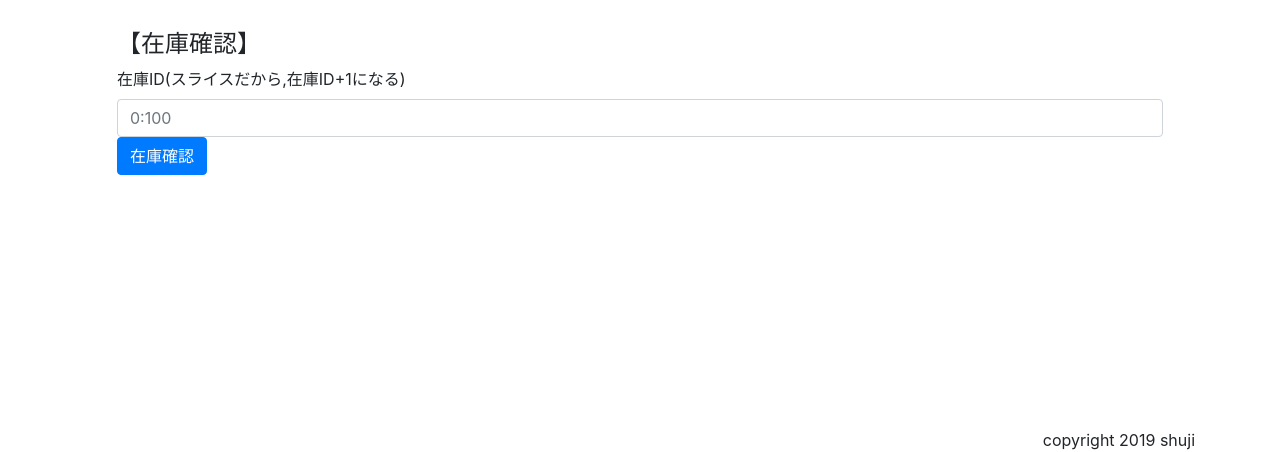
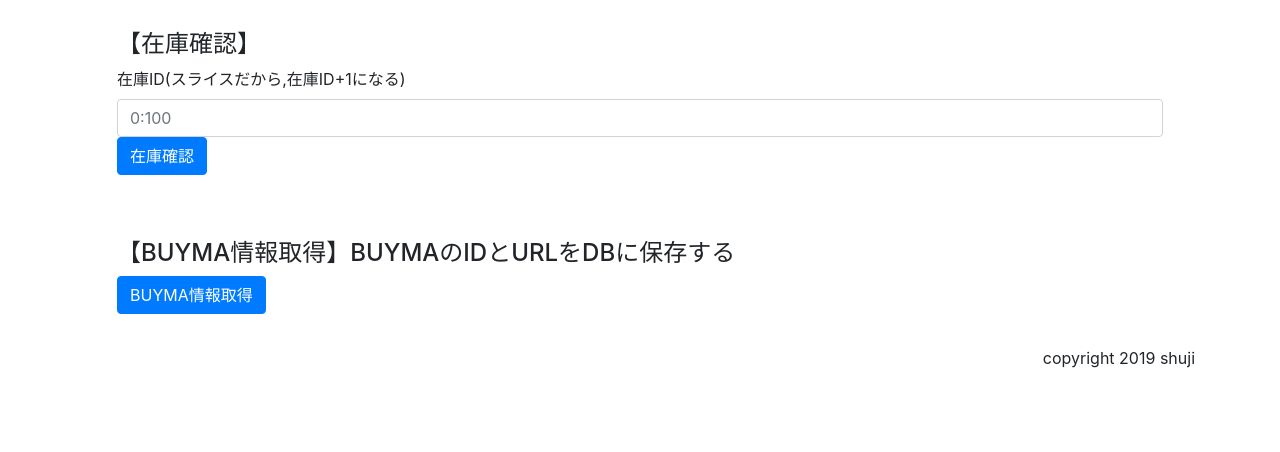
Before and after one commit to shujishujishuji/get_ff, a Flask app: page / in a window 1280 px wide, after a click on "在庫管理". Shown: the part 378-830 px from the top of the page. After the commit the page ends 746 px from the top, so only its background shows below. Run offline with Flask 2, Linux system fonts and the light colour scheme; some libraries are stand-ins or nearby versions.

Commit message:
在庫管理コード修正

```diff
--- a/main.py
+++ b/main.py
@@ -107,15 +107,18 @@
     del_flg = Column(Integer, server_default=text("0"))
     created = Column(Timestamp, server_default=current_timestamp())
     updated = Column(Timestamp, server_default=current_timestamp())
+    buyma_url = Column(String(255))
 
     def to_dict(self):
         return {
             'id': int(self.id),
             'url': str(self.url),
             'stock_info': str(self.stock_info),
+            'buyma_id': str(self.buyma_id),
             'del_flg': int(self.del_flg),
             'created': str(self.created),
-            'updated': str(self.updated)
+            'updated': str(self.updated),
+            'buyma_url': str(self.buyma_url)
         }
 
 
@@ -479,6 +482,7 @@
         現在情報を取得、在庫ファイルと差分があるものは
         比較ファイルに追加する。
     """
+    # スライスを取得
     s = request.form.get('sid').split(':')
     slices = slice(int(s[0]), int(s[1]))
     try:
@@ -502,6 +506,7 @@
                 try:
                     price, size = get_description(driver, True)
                 except Exception as e:
+                    # 例外発生は在庫ないためなので、エラーを挿入
                     driver.close()
                     val = 'Error' + str(e)
                     Session = sessionmaker(bind=engine)
@@ -515,7 +520,9 @@
                     diff_data = {'id': item['id'],
                                  'URL': item['url'],
                                  'stock_info': item['stock_info'],
-                                 'diff_info': val}
+                                 'diff_info': val,
+                                 'buyma_id': item['buyma_id'],
+                                 'buyma_url': item['buyma_url']}
                     diff_list.append(diff_data)
                     continue
                 driver.close()
@@ -536,12 +543,13 @@
                     diff_data = {'id': item['id'],
                                  'URL': item['url'],
                                  'stock_info': item['stock_info'],
-                                 'diff_info': val}
+                                 'diff_info': val,
+                                 'buyma_id': item['buyma_id'],
+                                 'buyma_url': item['buyma_url']}
                     diff_list.append(diff_data)
         ss = set_ss(KEY_FILE, SHEET_NAME).worksheet('在庫')
-        diff_lis = [[x['id'], x['URL'], x['stock_info'], x['diff_info']] for x in diff_list]
-        logger.info(diff_lis)
-        ss_data = [{'range': 'A{}:D{}'.format(2, len(diff_list) + 1),
+        diff_lis = [[x['id'], x['URL'], x['stock_info'], x['diff_info'], x['buyma_id'], x['buyma_url']] for x in diff_list]
+        ss_data = [{'range': 'A{}:F{}'.format(2, len(diff_list) + 1),
                     'values': diff_lis}]
         ss.batch_update(ss_data)
         result = '終わったよ(笑)'
@@ -567,6 +575,7 @@
         return result
 
 
+@log
 @app.route('/del_stock', methods=['POST'])
 def del_stock():
     """在庫削除関数
@@ -656,13 +665,57 @@
     driver.quit()
 
 
+@app.route('/get_bym', methods=['GET'])
 def get_bym():
-    buyma = 'https://www.buyma.com/'
+    # データベースから在庫情報を辞書に読み込む
+    Session = sessionmaker(bind=engine)
+    ses = Session()
+    res = ses.query(Stock).all()
+    ses.close()
+    stock = [item.to_dict() for item in res]
+    stock_list = [item for item in stock if item['del_flg'] == 0 and item['buyma_id'] == 'None']
+
+    buyma = 'https://teraplot.net/app/buyma/'
+    # バイヤーマネージャーログイン
     driver = set_driver(buyma)
-    time.sleep(5)
+    inp_mail = driver.find_element_by_name('mail')
+    inp_mail.send_keys('shuji00881199@gmail.com')
+    inp_pass = driver.find_element_by_name('password')
+    inp_pass.send_keys('bHbaDYhO')
+    login_btn = driver.find_element_by_name('action')
+    login_btn.click()
+
+
+    # 最初の商品検索
+    for stock in stock_list:
+        logger.info(stock['id'])
+        inp_url = driver.find_element_by_name('buyingUrl')
+        inp_url.send_keys(stock['url'])
+        if stock == stock_list[0]:
+            url_btn = driver.find_element_by_css_selector('#content > form:nth-child(5) > input[type=submit]:nth-child(2)')
+        else:
+            url_btn = driver.find_element_by_css_selector('#header > form > input[type=submit]:nth-child(2)')
+        url_btn.click()
+
+        # DBセクション作成
+        Session = sessionmaker(bind=engine)
+        ses = Session()
+        query = ses.query(Stock)
+
+        # buyma_id,urlの取得
+        if len(driver.find_elements_by_css_selector('#header > p:nth-child(4) > a:nth-child(1)')) > 0:
+            b_id = driver.find_element_by_css_selector('#header > p:nth-child(4) > a:nth-child(1)').text
+            b_url = driver.find_element_by_css_selector('#header > p:nth-child(4) > a:nth-child(2)').get_attribute('href')
+            query.filter(Stock.id == stock['id']).update(
+                {Stock.buyma_id: b_id, Stock.buyma_url: b_url, Stock.updated: dt.now()})
+        else:
+            query.filter(Stock.id == stock['id']).update({Stock.del_flg: 1})
+        ses.commit()
+        ses.close()
     driver.close()
+    return 'owata'
 
 if __name__ == '__main__':
-    get_bym()
-    # app.run(debug=True, host='localhost')
+    # get_bym()
+    app.run(debug=True, host='localhost')
     # scraping('https://www.farfetch.com/jp/designers/women')
--- a/templates/index.html
+++ b/templates/index.html
@@ -98,6 +98,10 @@
             <label for="sid">在庫ID(スライスだから,在庫ID+1になる)</label>
             <input type="text" id="sid" name="sid" class="form-control" placeholder="0:100" v-model="stock_id">
             <button v-on:click="getStock" class="btn btn-primary">在庫確認</button>
+        </div>
+        <br><br>
+        <h4>【BUYMA情報取得】BUYMAのIDとURLをDBに保存する</h4>
+        <button v-on:click="getBuyma" class="btn btn-primary">BUYMA情報取得</button>
     </div>
     <!--お掃除パネルコンテンツ-->
     <div class="tab-pane fade p-3" id="fours" role="tabpanel">
@@ -253,6 +257,14 @@
                 self.alert_msg = data
             });
         },
+        // get_buyma
+        getBuyma: function(){
+            this.alert_msg = 'BUYMA情報取得中です。けっこう時間かかります。しばらくお待ちください。';
+            let self = this;
+            $.get("/get_bym", function(data){
+                self.alert_msg = data
+            });
+        },
     },
 });
 
```
